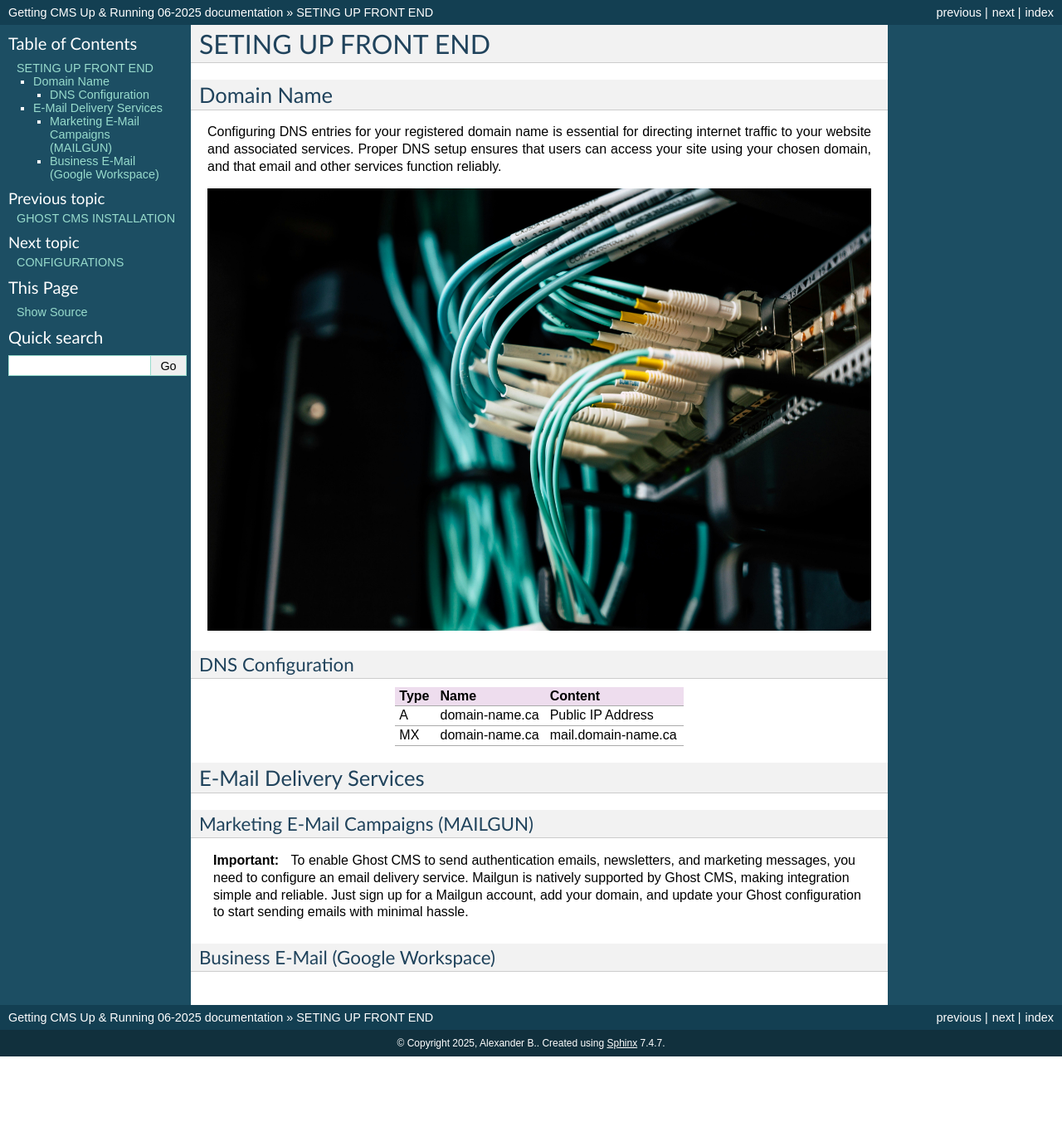
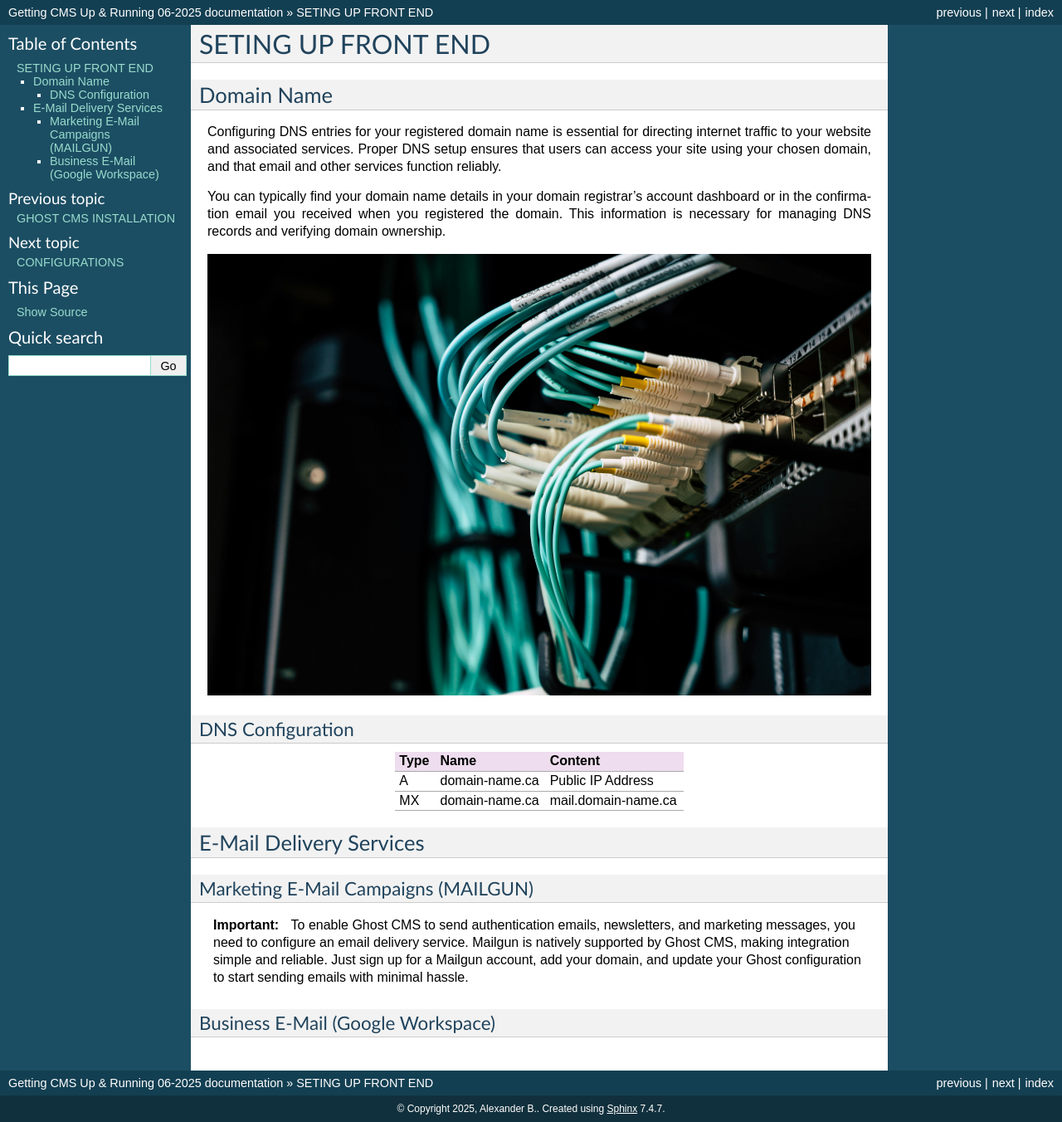
Before and after one commit to alexandrebobkov/Guides, a Sphinx documentation site: the page built from GhostCMS/source/setup_frontend.rst, in a window 1280 px wide. Shown: the whole page at 83% size. Built offline with Sphinx 7.4.7, drawn with Linux system fonts in a browser that asks for light colours; formulas are drawn with MathJax 3; before the commit the page ends 1273 px from its top, so only the background shows below that.

Commit message:
Ghost CMS

```diff
--- a/GhostCMS/source/setup_frontend.rst
+++ b/GhostCMS/source/setup_frontend.rst
@@ -5,6 +5,8 @@ Domain Name
 -------------------
 
 Configuring DNS entries for your registered domain name is essential for directing internet traffic to your website and associated services. Proper DNS setup ensures that users can access your site using your chosen domain, and that email and other services function reliably.
+
+You can typically find your domain name details in your domain registrar’s account dashboard or in the confirmation email you received when you registered the domain. This information is necessary for managing DNS records and verifying domain ownership.
 
 .. image:: graphics/switch.jpg
 
```
